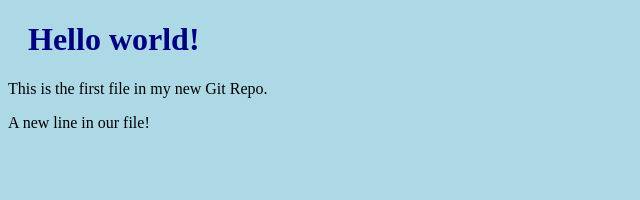
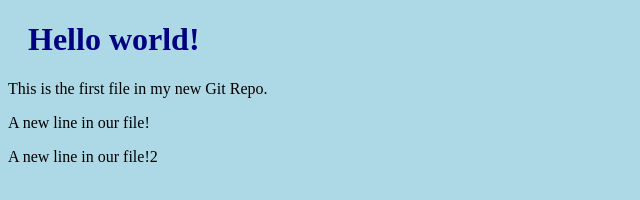
Before and after one commit to aimmori/hello-world, a plain HTML site: page index.html in a window 1280 px wide. Shown: the whole page, without its empty margins (0-640 px from the left). Drawn offline with Linux system fonts and the light colour scheme.

Commit message:
Update index.html

```diff
--- a/index.html
+++ b/index.html
@@ -10,5 +10,7 @@
 <p>This is the first file in my new Git Repo.</p>
 <p>A new line in our file!</p>
 
+<p>A new line in our file!2</p>
+
 </body>
 </html>
```
